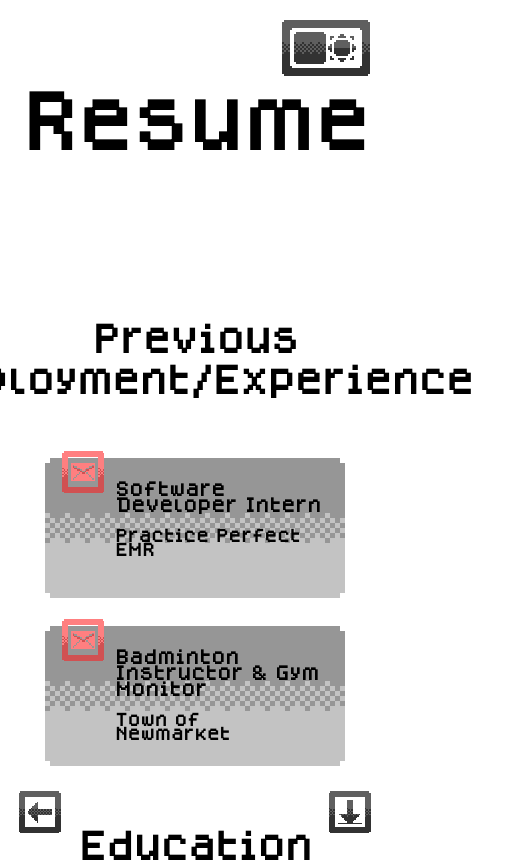
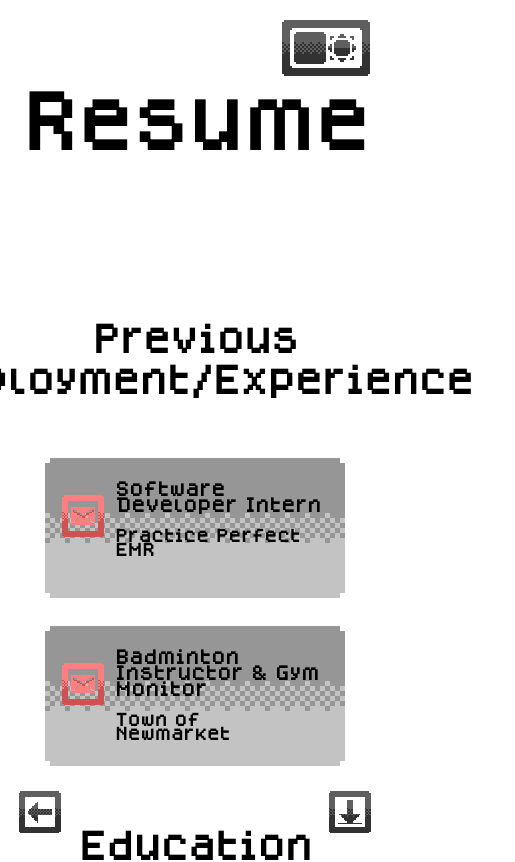
Before and after one commit to honkita/WebsitePortfolio, a Next.js app: page /resume in a window 390 px wide. Shown: the top 862 px of the page, 515 px wide, since content can reach past the window. Built offline with nearby package versions, Linux system fonts and the light colour scheme.

Commit message:
Fixed display bug

```diff
--- a/components/ResumeReferences.jsx
+++ b/components/ResumeReferences.jsx
@@ -43,6 +43,7 @@ export default function ResumeJobs(props) {
 
   return (
     <ThemeProvider>
+      <div className={styles.container}>
         <div className={background()}>
           <section className={utilStyles.boxLg}>
             <p>{props.name}</p>
@@ -56,6 +57,7 @@ export default function ResumeJobs(props) {
             {addLinkedIn()}
           </div>
         </div>
+      </div>
     </ThemeProvider>
   );
 }
--- a/styles/Home.module.css
+++ b/styles/Home.module.css
@@ -6,6 +6,19 @@
   padding: 0 0.5rem;
   display: flex;
   flex-direction: column;
+}
+
+.containerAbsolute {
+  min-height: 5vh;
+  max-width: 100vw;
+  padding: 0 0.5rem;
+  display: flex;
+  position: absolute;
+  left: 2rem;
+  bottom: 2rem;
+  flex-direction: row;
+  justify-content: center;
+  align-items: center;
 }
 
 .containerFixedLeft {
@@ -146,19 +159,6 @@
 }
 
 @media (max-width: 128rem) {
-  .containerAbsolute {
-    min-height: 5vh;
-    max-width: 100vw;
-    padding: 0 0.5rem;
-    display: flex;
-    position: absolute;
-    left: 2rem;
-    bottom: 2rem;
-    flex-direction: row;
-    justify-content: center;
-    align-items: center;
-  }
-
   .jobGrid {
     display: grid;
     grid-template-columns: repeat(3, minmax(0, 1fr));
@@ -201,15 +201,18 @@
   }
 
   .containerAbsolute {
-    display: flex;
-    flex-direction: column;
-    height: 100%;
-    align-items: flex-start;
-    justify-content: center;
+    padding: 0 0.5rem;
+    display: grid;
+    grid-template-columns: repeat(1, 0);
+    grid-column-gap: 0rem;
+    grid-row-gap: 0rem;
+    position: absolute;
     left: 5%;
-    top: 0%;
+    top: 0.5rem;
+    align-items: "center";
+    flex: 1;
+    justify-content: "center";
   }
-
   .containerFixedLeft {
     min-height: 5vh;
     max-width: 100vw;
@@ -273,10 +276,19 @@
   }
 
   .containerAbsolute {
-    display: flex;
-    flex-direction: column;
-    justify-content: flex-start;
+    min-height: 5vh;
+    max-width: 100vw;
+    padding: 0 0.5rem;
+    display: grid;
+    grid-template-columns: repeat(1, minmax(0, 1fr));
+    grid-column-gap: 0rem;
+    grid-row-gap: 0rem;
+    position: absolute;
     left: 5%;
+    top: 5%;
+    align-items: "center";
+    flex: 1;
+    justify-content: "center";
   }
 
   .containerFixedLeft {
--- a/styles/theme.util.module.css
+++ b/styles/theme.util.module.css
@@ -45,6 +45,7 @@
   line-height: 1;
   font-weight: bold;
   margin: 2rem 2rem;
+  position: relative;
   position: 0 1vh;
 }
 
@@ -404,6 +405,7 @@
     font-size: 1rem;
     line-height: 1;
     font-weight: bold;
+    position: relative;
     margin-left: 5rem;
     margin-top: 2rem;
     margin-bottom: 0;
```
Also changed, not shown: 1 other file (tests, documents, lock files or other folders). Lines whose indentation alone changed are shown as unchanged.
